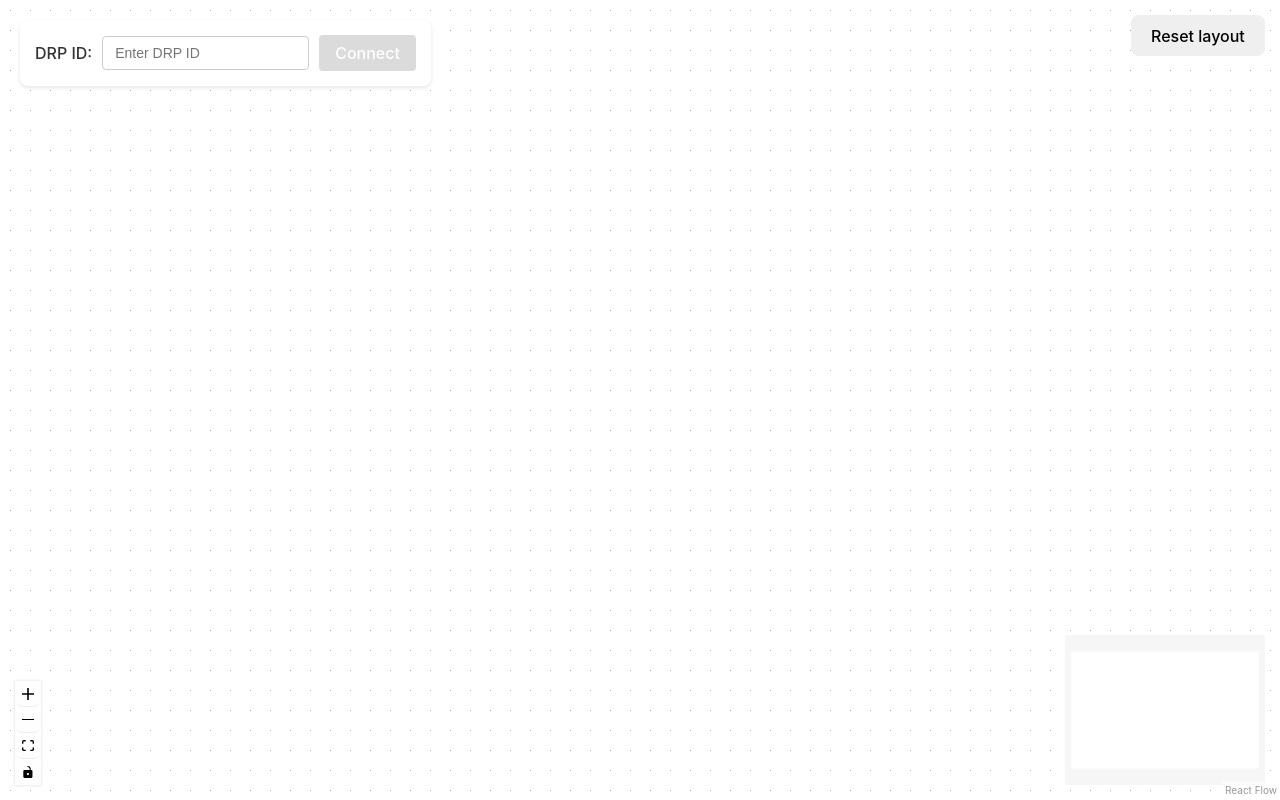
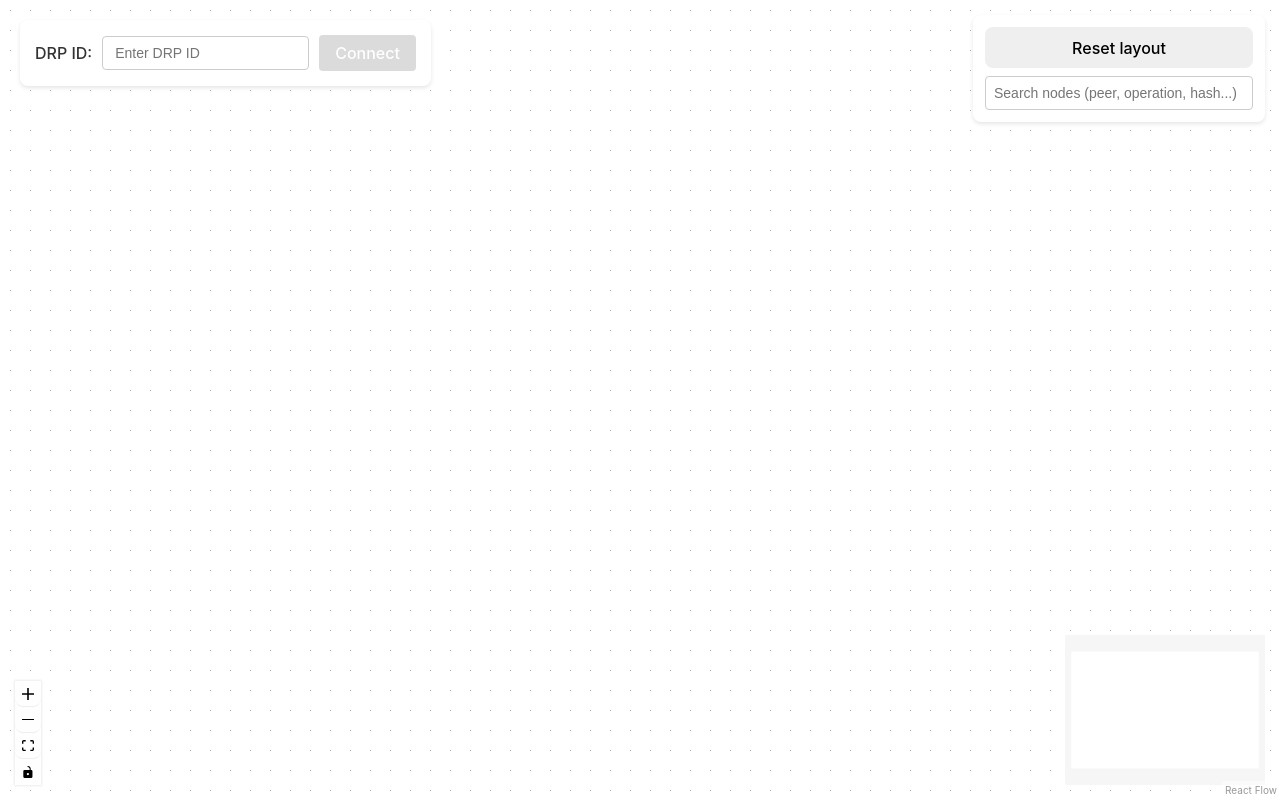
Before and after one commit to topology-gg/hg-viz, a React (Vite) app: page / in a window 1280 px wide. Built offline with nearby package versions, Linux system fonts and the light colour scheme; what @ts-drp/node would draw is missing.

Commit message:
feat: universal search (#16)
* feat: universal search

* chore: Node => Peer ID

* chore: refactor

Signed-off-by: Sacha Froment <sfroment42@gmail.com>

---------

Signed-off-by: Sacha Froment <sfroment42@gmail.com>
Co-authored-by: Sacha Froment <sfroment42@gmail.com>

```diff
--- a/src/App.tsx
+++ b/src/App.tsx
@@ -1,4 +1,4 @@
-import { useCallback, useState } from "react";
+import { useCallback, useState, useEffect } from "react";
 import { DRPNode } from "@ts-drp/node";
 import { DRPObject } from "@ts-drp/object";
 
@@ -25,6 +25,17 @@ import { initialEdges, edgeTypes } from "./edges";
 import { VertexNode } from "./nodes/types";
 
 let dagreGraph = new dagre.graphlib.Graph().setDefaultEdgeLabel(() => ({}));
+
+interface DRPVertex {
+	hash: string;
+	peerId: string;
+	operation?: {
+		opType: string;
+		value: string[];
+	};
+	dependencies: string[];
+	timestamp: number;
+}
 
 const nodeWidth = 200;
 const nodeHeight = 200;
@@ -69,6 +80,7 @@ const { nodes: layoutedNodes, edges: layoutedEdges } = getLayoutedElements(initi
 export default function App() {
 	const [nodes, setNodes, onNodesChange] = useNodesState(layoutedNodes);
 	const [edges, setEdges, onEdgesChange] = useEdgesState(layoutedEdges);
+	const [searchQuery, setSearchQuery] = useState("");
 
 	const onConnect: OnConnect = useCallback(
 		(connection) => setEdges((edges) => addEdge(connection, edges)),
@@ -81,32 +93,42 @@ export default function App() {
 		setEdges(layoutedEdges);
 	};
 
-	async function createConnectHandlers() {
-		if (!drpObject) return;
+	const isVertexMatchingSearch = useCallback((vertex: DRPVertex, searchLower: string) => {
+		if (!vertex.operation?.value || !searchLower) return false;
 
-		node.addCustomGroupMessageHandler(drpObject?.id, () => {});
+		return (
+			vertex.peerId.toLowerCase().includes(searchLower) ||
+			vertex.operation.opType.toLowerCase().includes(searchLower) ||
+			vertex.operation.value.some((v: string) => v.toLowerCase().includes(searchLower)) ||
+			vertex.hash.toLowerCase().includes(searchLower)
+		);
+	}, []);
 
-		node.objectStore.subscribe(drpObject?.id, () => {
-			console.log('Object updated');
-			console.log("Hashgraph: ", drpObject?.hashGraph);
-			const nodes: VertexNode[] = [];
-			const edges: Edge[] = [];
-			if (!drpObject) return;
-			for (const vertex of drpObject.hashGraph.vertices.values()) {
-				nodes.push({
+	const createNodeFromVertex = useCallback((vertex: DRPVertex, isMatching: boolean): VertexNode => {
+		return {
 			id: vertex.hash,
 			type: "vertex",
 			position: { x: 0, y: 0 },
 			data: {
 				hash: vertex.hash,
 				nodeId: vertex.peerId,
-						operation: { type: vertex.operation?.opType ?? "NOP", value: vertex.operation?.value ?? [] },
+				operation: {
+					type: vertex.operation?.opType ?? "NOP",
+					value: vertex.operation?.value ?? [],
+				},
 				deps: vertex.dependencies,
 				timestamp: vertex.timestamp,
+				isMatching,
 			},
-				});
+		};
+	}, []);
+
+	const createEdgesFromDependencies = useCallback(
+		(vertex: DRPVertex, filteredVertices: DRPVertex[]) => {
+			const edges: Edge[] = [];
 
 			for (const dep of vertex.dependencies) {
+				if (filteredVertices.some(v => v.hash === dep)) {
 					edges.push({
 						id: `${dep}->${vertex.hash}`,
 						source: dep,
@@ -116,15 +138,60 @@ export default function App() {
 							type: MarkerType.Arrow,
 							width: 25,
 							height: 25,
-						}
+						},
 					});
 				}
 			}
-			// get layouted elements
+
+			return edges;
+		},
+		[]
+	);
+
+	const updateNodesAndEdges = useCallback(() => {
+		if (!drpObject?.hashGraph) return;
+
+		const nodes: VertexNode[] = [];
+		const edges: Edge[] = [];
+		const searchLower = searchQuery.toLowerCase();
+
+		// Filter vertices based on universal search
+		const filteredVertices = Array.from(drpObject.hashGraph.vertices.values());
+
+		for (const vertex of filteredVertices) {
+			const isMatching = isVertexMatchingSearch(vertex, searchLower);
+
+			nodes.push(createNodeFromVertex(vertex, isMatching));
+
+			edges.push(...createEdgesFromDependencies(vertex, filteredVertices));
+		}
+
 		const { nodes: layoutedNodes, edges: layoutedEdges } = getLayoutedElements(nodes, edges);
-
 		setNodes(layoutedNodes);
 		setEdges(layoutedEdges);
+	}, [
+		searchQuery,
+		setNodes,
+		setEdges,
+		isVertexMatchingSearch,
+		createNodeFromVertex,
+		createEdgesFromDependencies,
+	]);
+
+	// Update nodes when search query changes
+	useEffect(() => {
+		updateNodesAndEdges();
+	}, [searchQuery, updateNodesAndEdges]);
+
+	async function createConnectHandlers() {
+		if (!drpObject) return;
+
+		node.addCustomGroupMessageHandler(drpObject?.id, () => {});
+
+		node.objectStore.subscribe(drpObject?.id, () => {
+			console.log('Object updated');
+			console.log("Hashgraph: ", drpObject?.hashGraph);
+			updateNodesAndEdges();
 		});
 	}
 
@@ -159,20 +226,47 @@ export default function App() {
 				zoomActivationKeyCode="Meta"
 			>
 				<Panel position="top-right">
+					<div
+						style={{
+							display: "flex",
+							flexDirection: "column",
+							gap: "8px",
+							background: "white",
+							padding: "12px",
+							borderRadius: "8px",
+							boxShadow: "0 2px 4px rgba(0,0,0,0.1)",
+						}}
+					>
 						<button onClick={onLayout}>Reset layout</button>
+						<input
+							type="text"
+							placeholder="Search nodes (peer, operation, hash...)"
+							value={searchQuery}
+							onChange={(e) => setSearchQuery(e.target.value)}
+							style={{
+								padding: '8px',
+								borderRadius: '4px',
+								border: '1px solid #ccc',
+								width: '250px',
+								fontSize: '14px'
+							}}
+						/>
+					</div>
 				</Panel>
 				<Background />
 				<MiniMap
 					pannable
 					zoomable
+					nodeColor={node => {
+						const data = node.data as VertexNode['data'];
+						return data.isMatching ? '#ffd700' : '#ddd';
+					}}
+					nodeStrokeWidth={10}
 				/>
 				<Controls />
 			</ReactFlow>
 			<div className="drp-input">
-				<label
-					htmlFor="drpId"
-					className="drp-input__label"
-				>
+				<label htmlFor="drpId" className="drp-input__label">
 					DRP ID:
 				</label>
 				<input
@@ -183,11 +277,7 @@ export default function App() {
 					placeholder="Enter DRP ID"
 					className="drp-input__field"
 				/>
-				<button
-					onClick={handleConnect}
-					className="drp-input__button"
-					disabled={!drpId}
-				>
+				<button onClick={handleConnect} className="drp-input__button" disabled={!drpId}>
 					Connect
 				</button>
 			</div>
--- a/src/nodes/VertexNode.tsx
+++ b/src/nodes/VertexNode.tsx
@@ -13,20 +13,38 @@ export function VertexNode({ data }: NodeProps<VertexNode>) {
 		setTimeout(() => setNotification(""), 2000);
 	}, []);
 
+	const glowStyle = data.isMatching ? {
+		boxShadow: '0 0 20px #ffd700',
+		animation: 'glow 1.5s ease-in-out infinite alternate'
+	} : {};
+
 	return (
 		<div
 			className="react-flow__node-default"
 			style={{
 				border: `10px solid ${getColorForPeerId(data.nodeId)}`,
 				borderRadius: "20px",
-				transition: "border 1s ease-in-out",
+				transition: "all 0.3s ease-in-out",
 				cursor: "pointer",
+				...glowStyle
 			}}
 			onClick={() => setIsExpanded(!isExpanded)}
 		>
+			<style>
+				{`
+					@keyframes glow {
+						from {
+							box-shadow: 0 0 10px #ffd700;
+						}
+						to {
+							box-shadow: 0 0 20px #ffd700, 0 0 30px #ffd700;
+						}
+					}
+				`}
+			</style>
 			<div className="vertex-node">
 				<div className="vertex-node__id">
-					<strong style={{color: `${getColorForPeerId(data.nodeId)}`}}>Node:</strong> <br />
+					<strong style={{color: `${getColorForPeerId(data.nodeId)}`}}>Peer ID:</strong> <br />
 					{`${data.nodeId.slice(0,4)}...${data.nodeId.slice(-4)}`}
 					<button
 						onClick={(e) => {
```
Also changed, not shown: src/nodes/types.ts (+7 -5 lines). Lines whose indentation alone changed are shown as unchanged.
